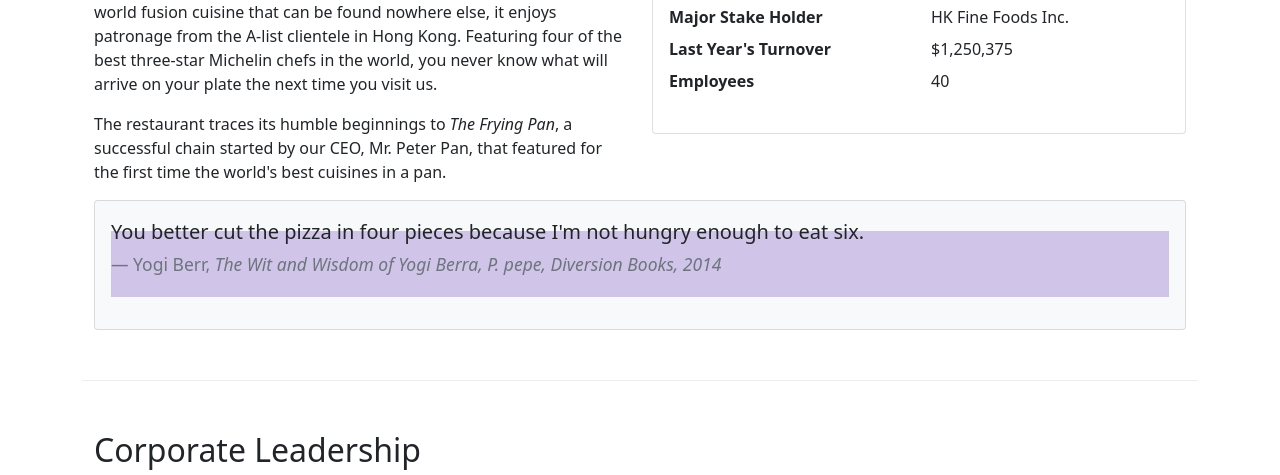
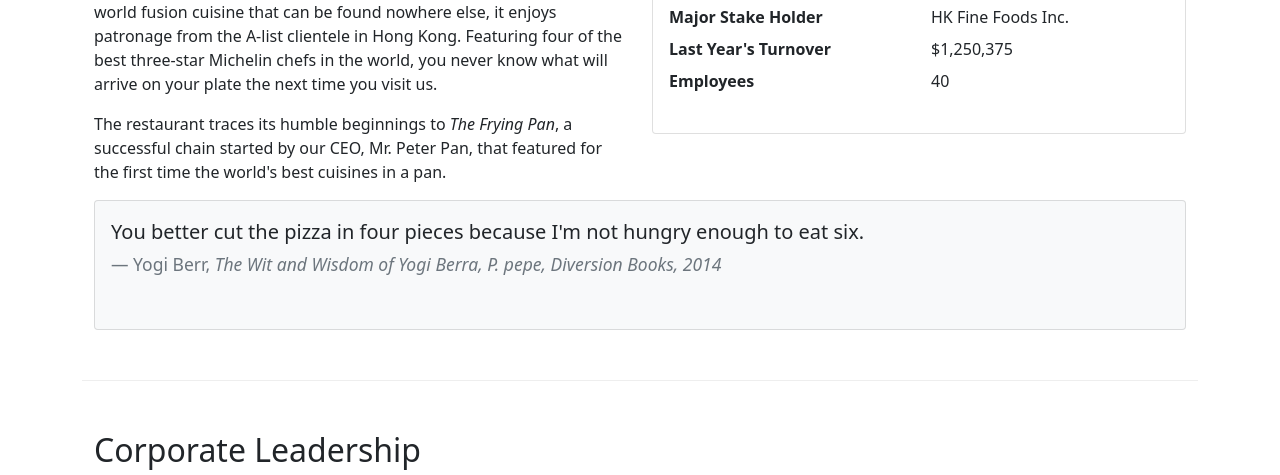
Before and after one commit to sora-k46/WebSandbox, a website: page fullstack_by_U_hongkong/week1_assignment_U_hongkong/aboutus.html in a window 1280 px wide. Shown: the part 585-1060 px from the top of the page. Drawn offline with nearby package versions, Linux system fonts and the light colour scheme.

Commit message:
fix blockquote's background color

```diff
--- a/fullstack_by_U_hongkong/week1_assignment_U_hongkong/aboutus.html
+++ b/fullstack_by_U_hongkong/week1_assignment_U_hongkong/aboutus.html
@@ -91,7 +91,7 @@
                 <div class="card card-body bg-light">
                     <blockquote class="blockquote">
                         <p class="mb-0">You better cut the pizza in four pieces because I'm not hungry enough to eat six.</p>
-                        <footer class="blockquote-footer">Yogi Berr,
+                        <footer class="blockquote-footer bg-light">Yogi Berr,
                             <cite title="Source Title">The Wit and Wisdom of Yogi Berra, P. pepe, Diversion Books, 2014</cite>
                         </footer>
                     </blockquote>
```
